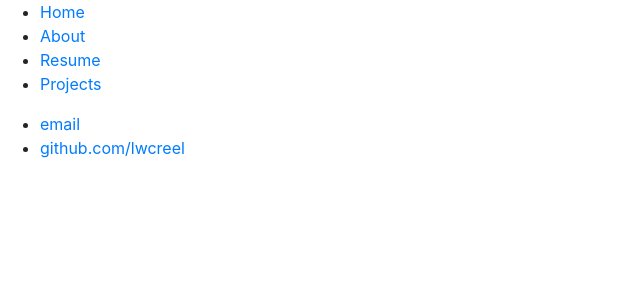
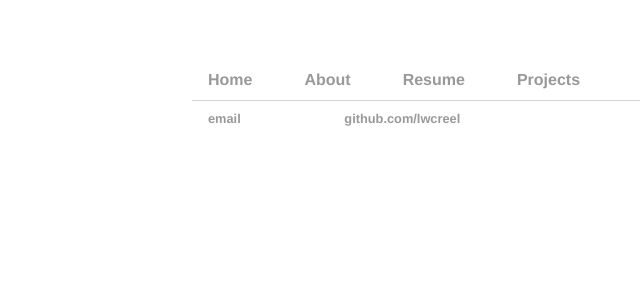
Before and after one commit to lwcreel/lwcreel.github.io, a Jekyll site: the page built from projects.html, in a window 1280 px wide. Shown: the top 300 px of the page, without its empty margins (0-640 px from the left). Built offline with Jekyll 4.4.1, drawn with Linux system fonts in a browser that asks for light colours.

Commit message:
Fixed weird style changes, added photos and text

```diff
--- a/_layouts/default.html
+++ b/_layouts/default.html
@@ -8,14 +8,15 @@
 		<script src="https://ajax.googleapis.com/ajax/libs/jquery/3.4.1/jquery.min.js"></script>
 		<script src="https://cdnjs.cloudflare.com/ajax/libs/popper.js/1.14.7/umd/popper.min.js"></script>
 		<script src="https://maxcdn.bootstrapcdn.com/bootstrap/4.3.1/js/bootstrap.min.js"></script>
+		<link href="../css/main.css" rel="stylesheet">
 	</head>
 	<body>
 		<nav>
-    		<ul>
-        		<li><a href="/">Home</a></li>
-	        	<li><a href="/about">About</a></li>
-        		<li><a href="/resume">Resume</a></li>
-        		<li><a href="/projects">Projects</a></li>
+    		<ul class="nav">
+        		<li class="nav-item"><a class="nav-link" href="/">Home</a></li>
+	        	<li class="nav-item"><a class="nav-link" href="/about">About</a></li>
+        		<li class="nav-item"><a class="nav-link" href="/resume">Resume</a></li>
+        		<li class="nav-item"><a class="nav-link" href="/projects">Projects</a></li>
     		</ul>
 		</nav>
 		<div class="container">
@@ -24,10 +25,12 @@
 
 		</div><!-- /.container -->
 		<footer>
-    		<ul>
-        		<li><a href="mailto:landon.creel@icloud.com">email</a></li>
-        		<li><a href="https://github.com/lwcreel">github.com/lwcreel</a></li>
+			<div class="row">
+    		<ul class="nav">
+        		<div class="col-sm-6"><li class="nav-item"><a class="nav-link" href="mailto:landon.creel@icloud.com">email</a></li></div>
+        		<div class="col-sm-6"><li class="nav-item"><a class="nav-link" href="https://github.com/lwcreel">github.com/lwcreel</a></li></ul></div>
 			</ul>
+			</div>
 		</footer>
 	</body>
 </html>
--- a/css/main.css
+++ b/css/main.css
@@ -19,12 +19,12 @@
 a:hover {
     text-decoration: underline;
 }
-h1 {
+.greeting {
     font-size: 3em;
     font-family:'Cambria', 'Georgia', 'Serif';
     color: #500000;
 }
-p {
+.home {
     font-size: 1.5em;
     line-height: 1.4em;
     color: #333;
@@ -33,16 +33,13 @@
     border-top: 1px solid #d5d5d5;
     font-size: .8em;
 }
-
 ul.posts {
     margin: 20px auto 40px;
     font-size: 1.5em;
 }
-
 ul.posts li {
     list-style: none;
 }
-
 .circular-portrait {
     border-radius: 50%
 }
```
Also changed, not shown: about/index.html (+0 -10 lines), index.html (+14 -1 lines), imgs/AlotFamFreshmen.jpg (added), imgs/AlotFamGL.jpg (added), imgs/AngelTreePreSummer.jpg (added), imgs/CampLorenzo.jpg (added), imgs/CampMoody.jpg (added), imgs/LandonSnow.jpg (added), imgs/LandonSnowSiblings.jpg (added).
